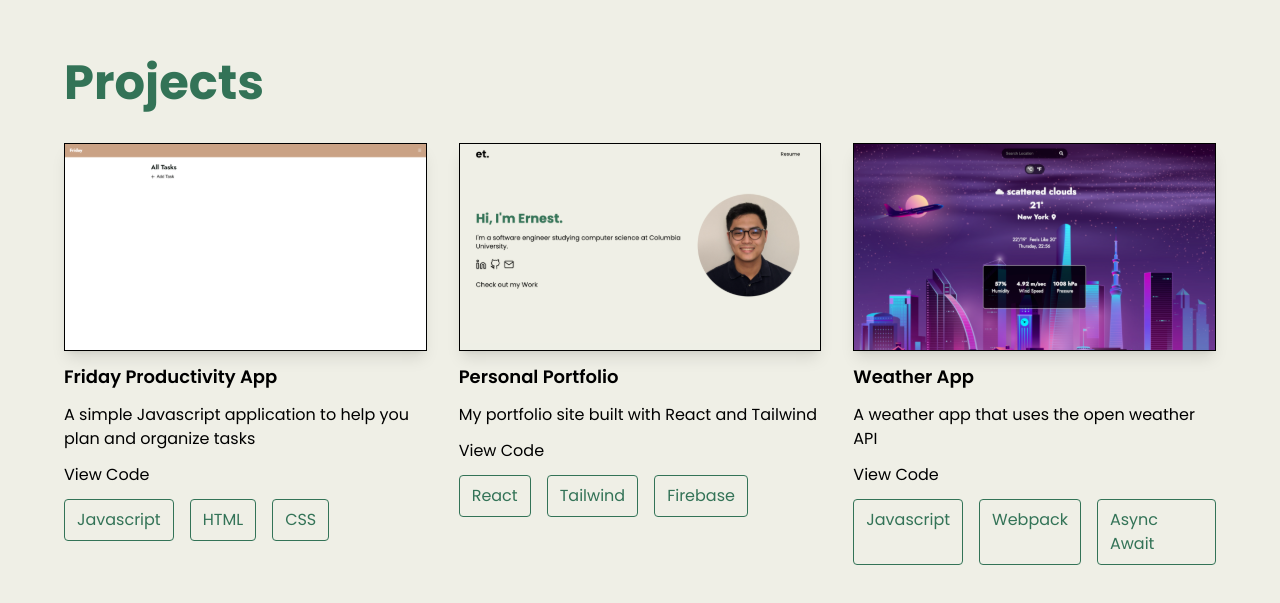
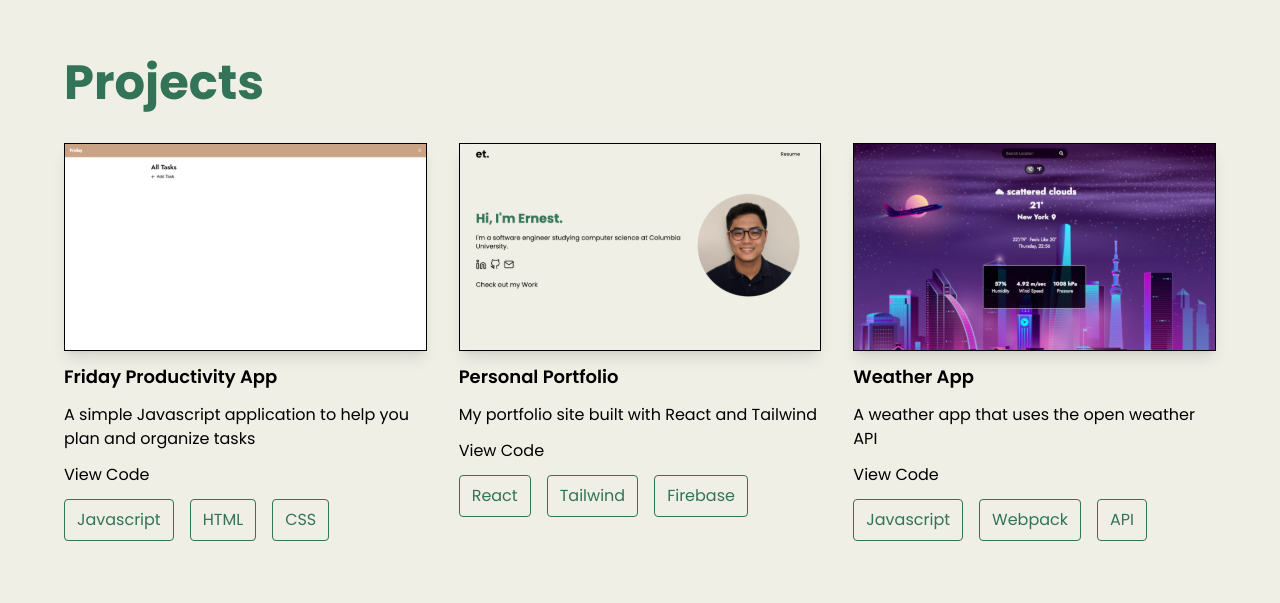
Before and after one commit to ernessttan/portfolio-v2, a React (Create React App) app: page / in a window 1280 px wide. Shown: the part 1041-1644 px from the top of the page. Built offline with nearby package versions, Linux system fonts and the light colour scheme.

Commit message:
Changed tags for weather app

```diff
--- a/src/projectData.js
+++ b/src/projectData.js
@@ -24,7 +24,7 @@ const projects = [
     description: 'A weather app that uses the open weather API',
     url: 'https://ernessttan.github.io/weather-app/',
     githubUrl: 'https://github.com/ernessttan/weather-app',
-    tagsArr: ['Javascript', 'Webpack', 'Async Await'],
+    tagsArr: ['Javascript', 'Webpack', 'API'],
   },
 ];
 
```
